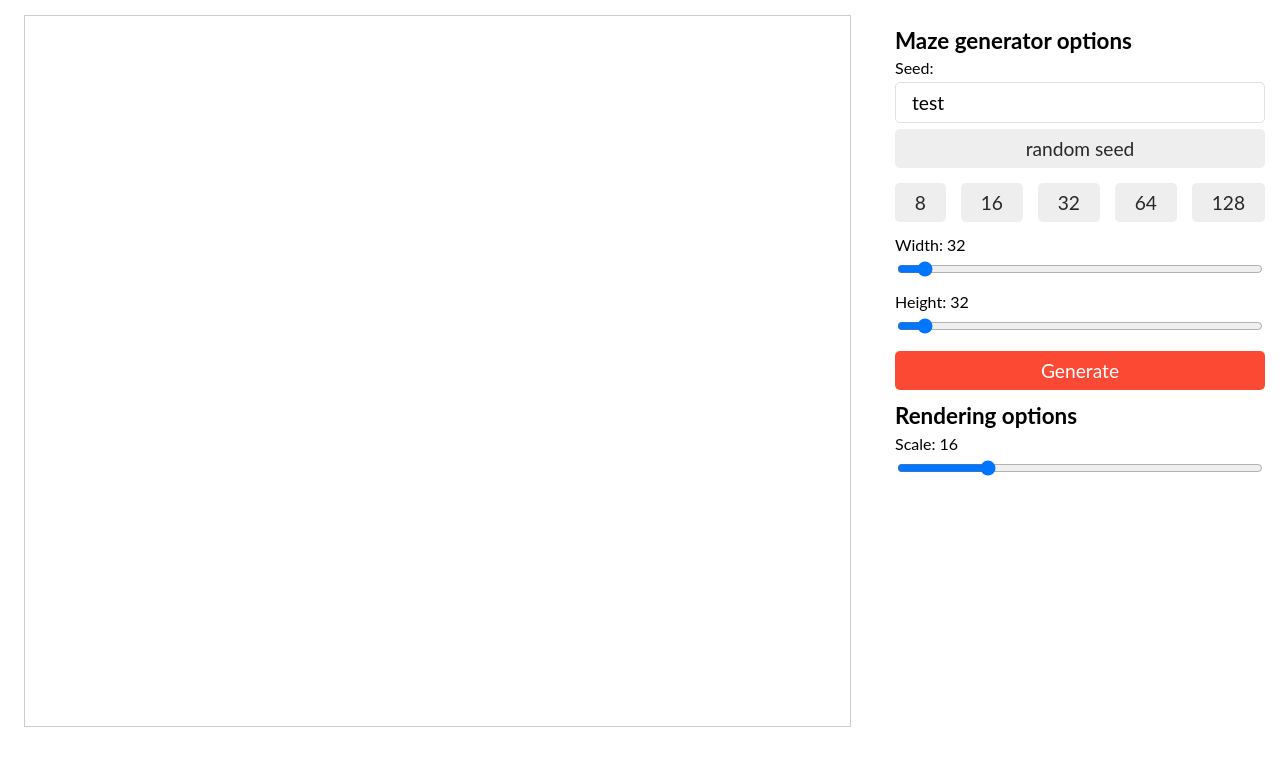
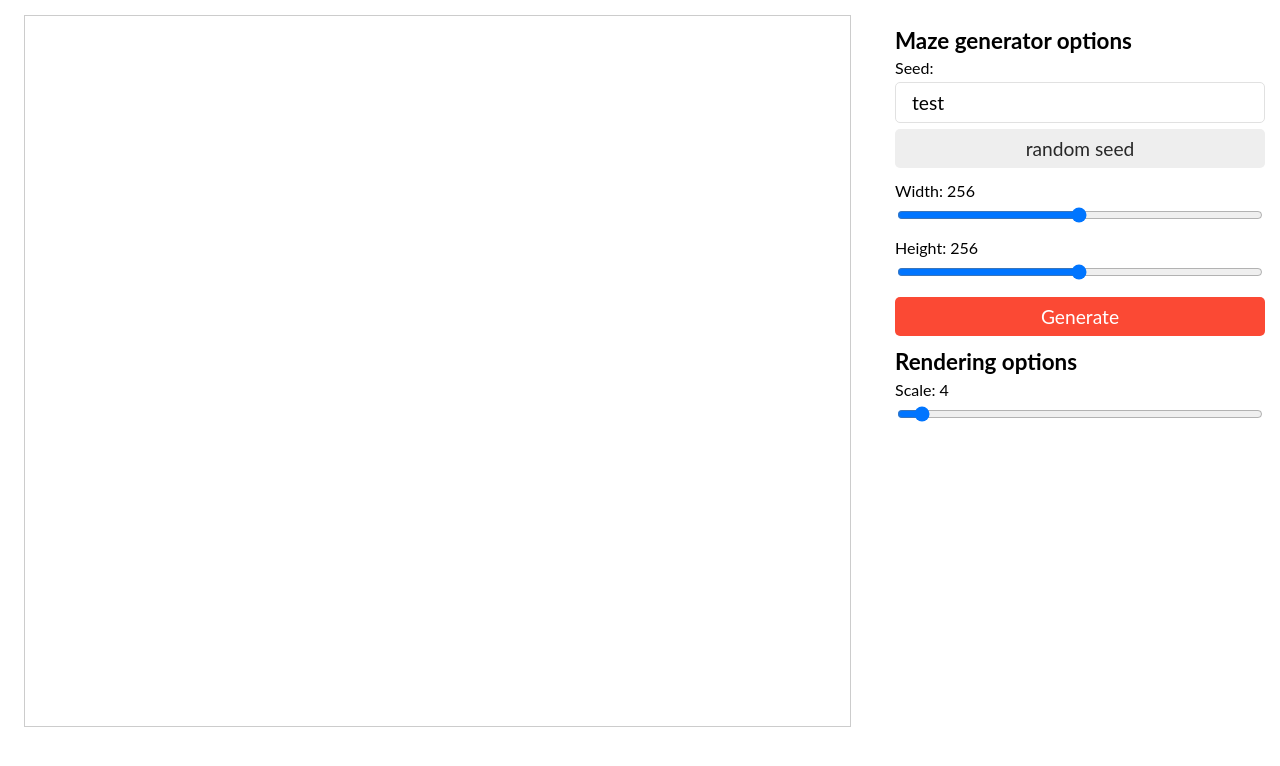
Before and after one commit to liptun/maze-generator, a React (Create React App) app: page / in a window 1280 px wide. Shown: the top 766 px of the page. Built offline with nearby package versions, Linux system fonts and the light colour scheme.

Commit message:
remove history for memory optimization

```diff
--- a/src/components/MazeGeneratorApp.tsx
+++ b/src/components/MazeGeneratorApp.tsx
@@ -40,12 +40,6 @@ const InputWrapper = styled.div`
   grid-gap: 6px;
   margin-bottom: 15px;
 `;
-const InputWrapperHorizontal = styled.div`
-  display: grid;
-  grid-auto-flow: column;
-  grid-gap: 15px;
-  margin-bottom: 15px;
-`;
 
 const inputStyle = css`
   font-family: 'Lato', sans-serif;
@@ -86,33 +80,17 @@ const GenerateButton = styled(Button)`
   }
 `;
 
-const AnimateButton = styled(Button)`
-  background-color: #fabd2f;
-  font-size: 700;
-  color: white;
-  :hover {
-    background-color: #d79921;
-  }
-`;
-
 const MazeGeneratorApp: FC = () => {
   const [seed, setSeed] = useState('test');
-  const [width, setWidth] = useState(32);
-  const [height, setHeight] = useState(32);
-  const [scale, setScale] = useState(16);
+  const [width, setWidth] = useState(256);
+  const [height, setHeight] = useState(256);
+  const [scale, setScale] = useState(4);
   const [maze, setMaze] = useState<Maze>([]);
-  const [history, setHistory] = useState<Maze[]>([]);
-  const [historySelector, setHistorySelector] = useState(0);
-  const [animationDuration, setAnimationDuration] = useState(2);
   const [isGenerating, setIsGenerating] = useState(false);
-  const [isAnimating, setIsAnimating] = useState(false);
   const [renderSize, setRenderSize] = useState({ width: 600, height: 600 });
   const generatorTimer = useRef<NodeJS.Timer>();
   const wrapperRef = useRef<HTMLDivElement>(null);
-
-  useEffect(() => {
-    setMaze(history[historySelector]);
-  }, [history, historySelector]);
+  const mazeGen = useRef<Generator>();
 
   useEffect(() => {
     if (wrapperRef.current) {
@@ -128,42 +106,36 @@ const MazeGeneratorApp: FC = () => {
     setSeed(newSeed);
   }, []);
 
-  const onAnimateHandle = useCallback(() => {
-    setIsAnimating(true);
-    for (let i = 0; i < history.length; i++) {
-      setTimeout(() => {
-        setHistorySelector(i);
-        i === history.length - 1 && setIsAnimating(false);
-      }, i * ((animationDuration * 1000) / history.length));
-    }
-  }, [history, animationDuration]);
-
   const onGenerateHandle = useCallback(() => {
     setIsGenerating(true);
-  }, []);
+    setMaze([])
+    mazeGen.current = mazeGenerator({ width, height, seed });
+  }, [width, height, seed]);
 
   const onCancelGenerateHandle = useCallback(() => {
     setIsGenerating(false);
   }, []);
 
   useEffect(() => {
-    if (isGenerating) {
-      const mazeGen = mazeGenerator({ width, height, seed });
+    if (isGenerating && mazeGen.current !== undefined) {
       let mazeReady = false;
-      const history: Maze[] = [];
       generatorTimer.current = setInterval(() => {
         if (mazeReady) {
           clearInterval(generatorTimer.current);
         } else {
-          const mazeStage = mazeGen.next();
-          if (mazeStage.done) {
-            mazeReady = true;
-            setIsGenerating(false);
-          } else {
-            history.push(mazeStage.value);
-            setHistory(history);
-            setHistorySelector(history.length - 1);
+          let bulk = 1000;
+          let mazeDraft: Maze = [];
+          while (!mazeReady && bulk > 0) {
+            const mazeStage = mazeGen.current?.next();
+            bulk--;
+            if (mazeStage?.done) {
+              mazeReady = true;
+              setIsGenerating(false);
+            } else {
+              mazeDraft = mazeStage?.value as Maze;
+            }
           }
+          setMaze(mazeDraft);
         }
       }, 0);
     } else {
@@ -188,48 +160,6 @@ const MazeGeneratorApp: FC = () => {
           <Input value={seed} onChange={(e) => setSeed(e.target.value)} />
           <Button onClick={() => onRandomSeedHandle()}>random seed</Button>
         </InputWrapper>
-        <InputWrapperHorizontal>
-          <Button
-            onClick={() => {
-              setWidth(8);
-              setHeight(8);
-            }}
-          >
-            8
-          </Button>
-          <Button
-            onClick={() => {
-              setWidth(16);
-              setHeight(16);
-            }}
-          >
-            16
-          </Button>
-          <Button
-            onClick={() => {
-              setWidth(32);
-              setHeight(32);
-            }}
-          >
-            32
-          </Button>
-          <Button
-            onClick={() => {
-              setWidth(64);
-              setHeight(64);
-            }}
-          >
-            64
-          </Button>
-          <Button
-            onClick={() => {
-              setWidth(128);
-              setHeight(128);
-            }}
-          >
-            128
-          </Button>
-        </InputWrapperHorizontal>
         <InputWrapper>
           <label>Width: {width}</label>
           <input
@@ -265,54 +195,6 @@ const MazeGeneratorApp: FC = () => {
             </>
           )}
         </InputWrapper>
-        {history.length > 0 && (
-          <InputWrapper>
-            <label>
-              Step {historySelector + 1} from {history.length}
-            </label>
-            <input
-              type="range"
-              min={0}
-              max={history.length - 1}
-              value={historySelector}
-              onChange={(e) => setHistorySelector(Number(e.target.value))}
-            />
-            <InputWrapperHorizontal>
-              <Button
-                onClick={() => setHistorySelector(historySelector - 1)}
-                disabled={historySelector <= 0}
-              >
-                prev
-              </Button>
-              <Button
-                onClick={() => setHistorySelector(historySelector + 1)}
-                disabled={historySelector >= history.length - 1}
-              >
-                next
-              </Button>
-            </InputWrapperHorizontal>
-          </InputWrapper>
-        )}
-        {history.length > 0 && (
-          <>
-            <Title>Animate</Title>
-            <InputWrapper>
-              <label>Animation duration: {animationDuration}</label>
-              <input
-                type="range"
-                min={1}
-                max={32}
-                value={animationDuration}
-                onChange={(e) => setAnimationDuration(Number(e.target.value))}
-              />
-            </InputWrapper>
-            <InputWrapper>
-              <AnimateButton onClick={onAnimateHandle} disabled={isAnimating}>
-                Animate
-              </AnimateButton>
-            </InputWrapper>
-          </>
-        )}
         <Title>Rendering options</Title>
         <InputWrapper>
           <label>Scale: {scale}</label>
```
